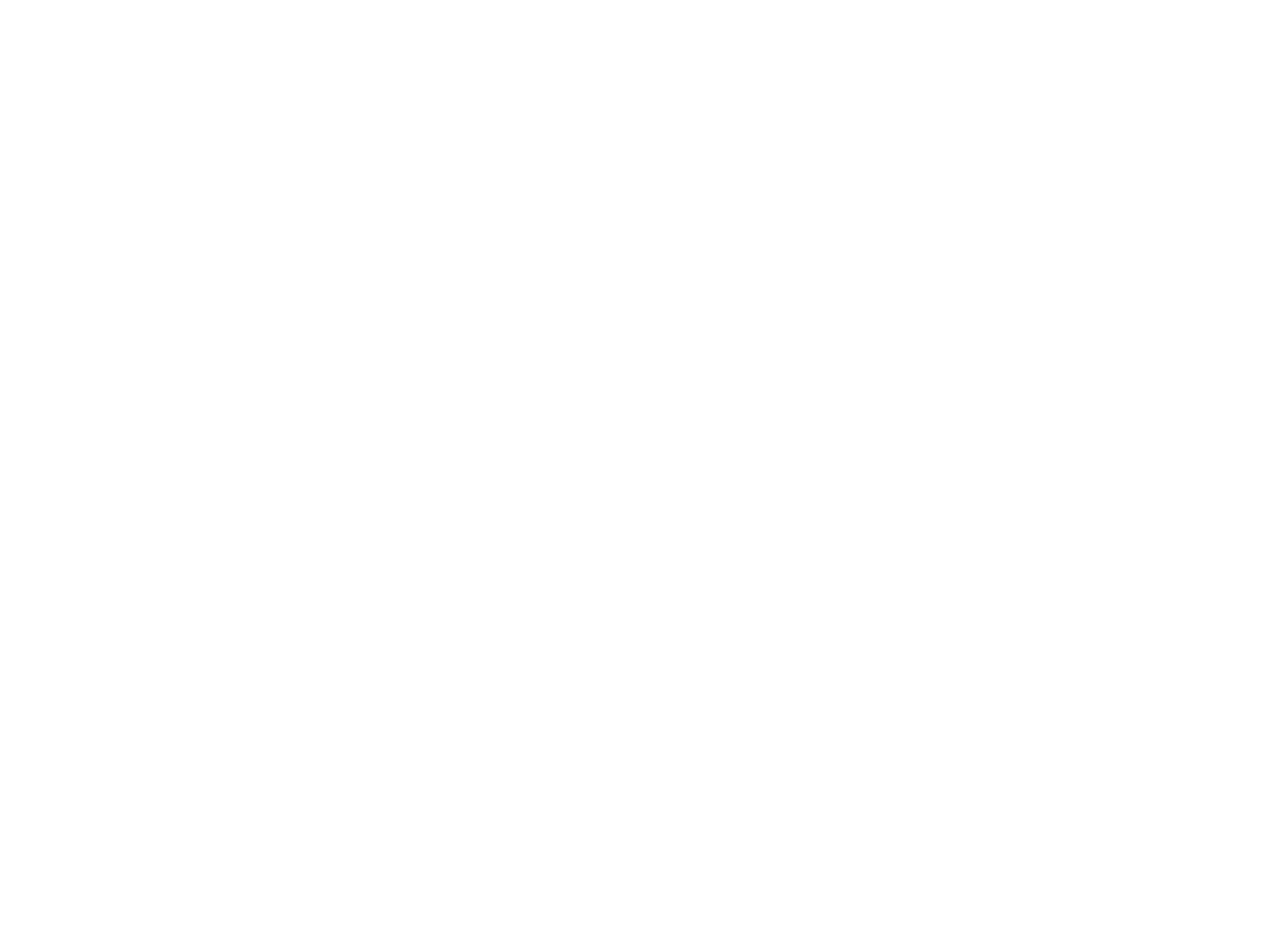
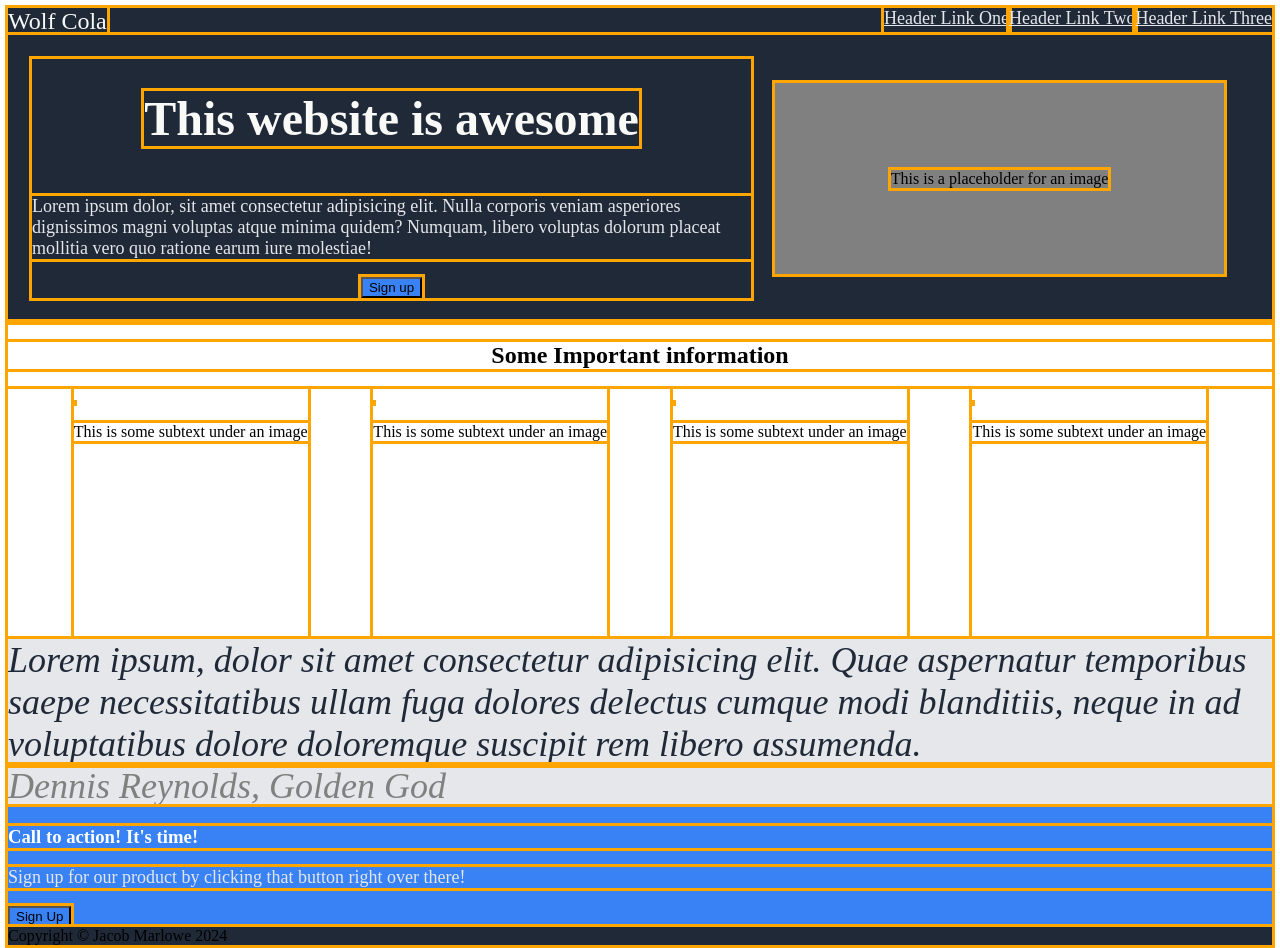
Before and after one commit to Basis4ajake/landing-page, a plain HTML site: page index.html in a window 1280 px wide. Before the commit the page ends 800 px from the top, so only its background shows below. Drawn offline with Linux system fonts and the light colour scheme.

Commit message:
Align header items and arrange upper half of main page content

```diff
--- a/index.html
+++ b/index.html
@@ -6,21 +6,60 @@
     <meta name="viewport" content="width=device-width, initial-scale=1.0">
     <link href="styles.css" rel="stylesheet" type="text/css">
   </head>
-  <body>
+
+<body>
     <header>
-      <div class="header">
-        <div class="logo"></div>
-        <a href=""></a>
-        <a href=""></a>
-        <a href=""></a>
+        <div class="logo">Wolf Cola</div>
+        <a href="">Header Link One</a>
+        <a href="">Header Link Two</a>
+        <a href="">Header Link Three</a>
+    </header>
+
+    <main>
+      <div class="hero">
+        <div class="heroleft">
+          <h1 id="heromain">This website is awesome</h1>
+          <p class="secondary">Lorem ipsum dolor, sit amet consectetur adipisicing elit. Nulla corporis veniam asperiores dignissimos magni voluptas atque minima quidem? Numquam, libero voluptas dolorum placeat mollitia vero quo ratione earum iure molestiae!</p>
+          <button class="sign-up btn1">Sign up</button>
+        </div>
+        <div class="heroright">
+          <div class="placeholder">This is a placeholder for an image</div>
+        </div>
+     </div>
+
+      <div class="information">
+        <h2 class="infoheader">Some Important information</h2>
+        <div class="infocards">
+          <div class="card">
+            <img src="" alt="">
+            <p>This is some subtext under an image</p>
+          </div>
+          <div class="card">
+            <img src="" alt="">
+            <p>This is some subtext under an image</p>
+          </div>
+          <div class="card">
+            <img src="" alt="">
+            <p>This is some subtext under an image</p>
+          </div>
+          <div class="card">
+            <img src="" alt="">
+            <p>This is some subtext under an image</p>
+          </div>
+        </div>
       </div>
-    </header>
-  <main>
-
-  </main>
-
-  <footer>
-
-  </footer>
+      <div class="quote">
+        <div class="quotetext">Lorem ipsum, dolor sit amet consectetur adipisicing elit. Quae aspernatur temporibus saepe necessitatibus ullam fuga dolores delectus cumque modi blanditiis, neque in ad voluptatibus dolore doloremque suscipit rem libero assumenda.</div>
+        <div class="quoteauthor">Dennis Reynolds, Golden God</div>
+      </div>
+        <div class="calltoaction">
+          <h3 class="action">Call to action! It's time!</h3>
+          <p class="secondary">Sign up for our product by clicking that button right over there!</p>
+          <button class="sign-up btn2">Sign Up</button>
+        </div>
+      </main>
+    <footer>
+     <div class="copyright">Copyright &copy Jacob Marlowe 2024</div>
+    </footer>
 </body>
 </html>
--- a/styles.css
+++ b/styles.css
@@ -1,20 +1,37 @@
 /* Stylesheet for Landing Page */
+
+* * * {
+    outline: solid;
+    outline-color: orange;
+}
 
 html {
 
 }
 
 body {
-
+    display: flex;
+    flex-direction: column;
 }
 
-.header {
-
+header {
+    display: flex;
+    background-color: #1f2937;
 }
 
 .logo {
     font-size: 24px;
     color: #f9faf8;
+    margin-right: auto;
+}
+
+a {
+
+}
+
+main {
+    display:flex;
+    flex-direction: column;
 }
 
 .hero ,footer {
@@ -22,18 +39,57 @@ body {
 }
 
 .hero {
+    display: flex;
+    padding: 24px;
+}
+
+#heromain {
     font-size: 48px;
     color: #F9FAF8;
     font-weight: 900;
 }
 
-.secondary, a.topnav {
+.heroleft, .heroright {
+    flex: 1 0 50%;
+    display: flex;
+    justify-content: center;
+    align-items: center;
+    flex-flow: row wrap;
+}
+
+
+.heroright {
+    background-color: grey;
+    margin: 24px;
+    flex: 1 0 auto;
+    padding: 60px;
+}
+
+.secondary, a {
     font-size: 18px;
     color: #e5e7eb;
 }
 
-.btn1 {
+button, .calltoaction {
     background-color: #3882F6;
+}
+
+.action {
+    color: white;
+}
+
+.information {
+
+}
+
+.infoheader {
+    display: flex;
+    justify-content: center;
+}
+.infocards {
+        display: flex;
+        justify-content: space-evenly;
+        min-height: 250px;
 }
 
 .quote {
@@ -43,3 +99,11 @@ body {
     font-weight: lighter;
     font-style: italic;
 }
+
+.quoteauthor {
+    color: gray
+}
+
+.copyright {
+
+}
```
